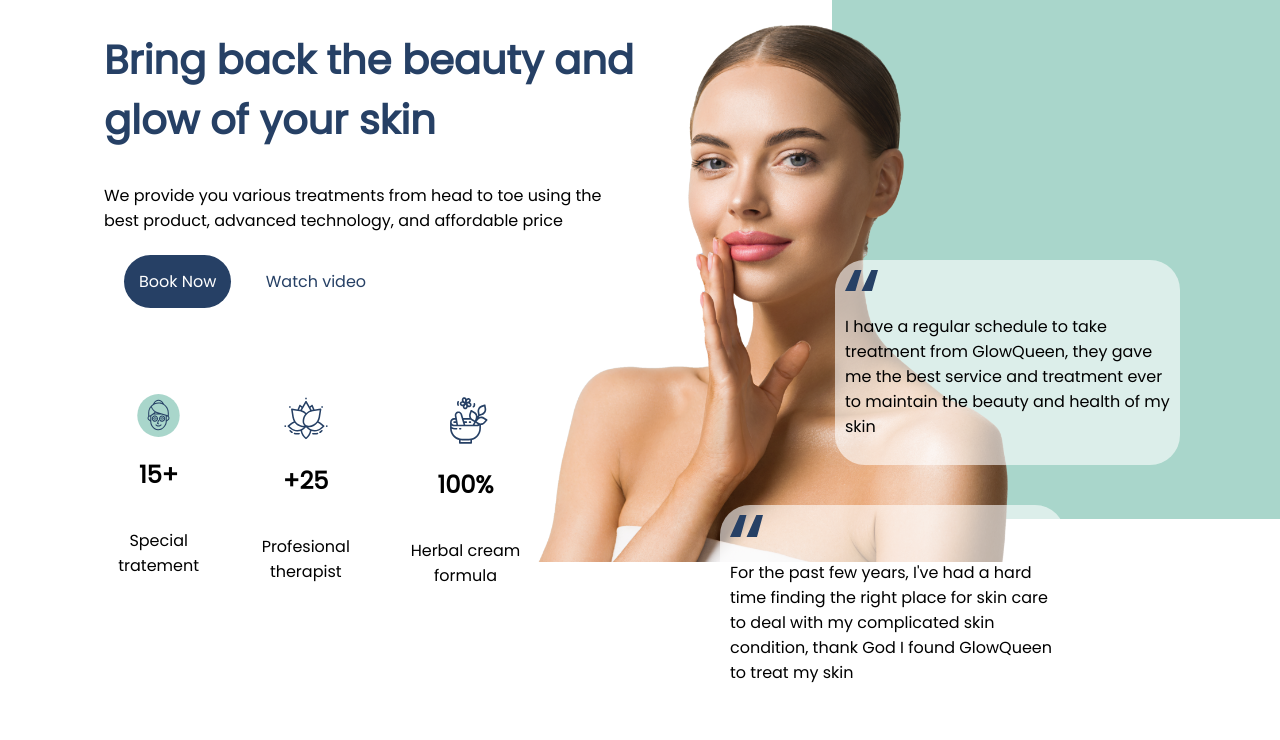
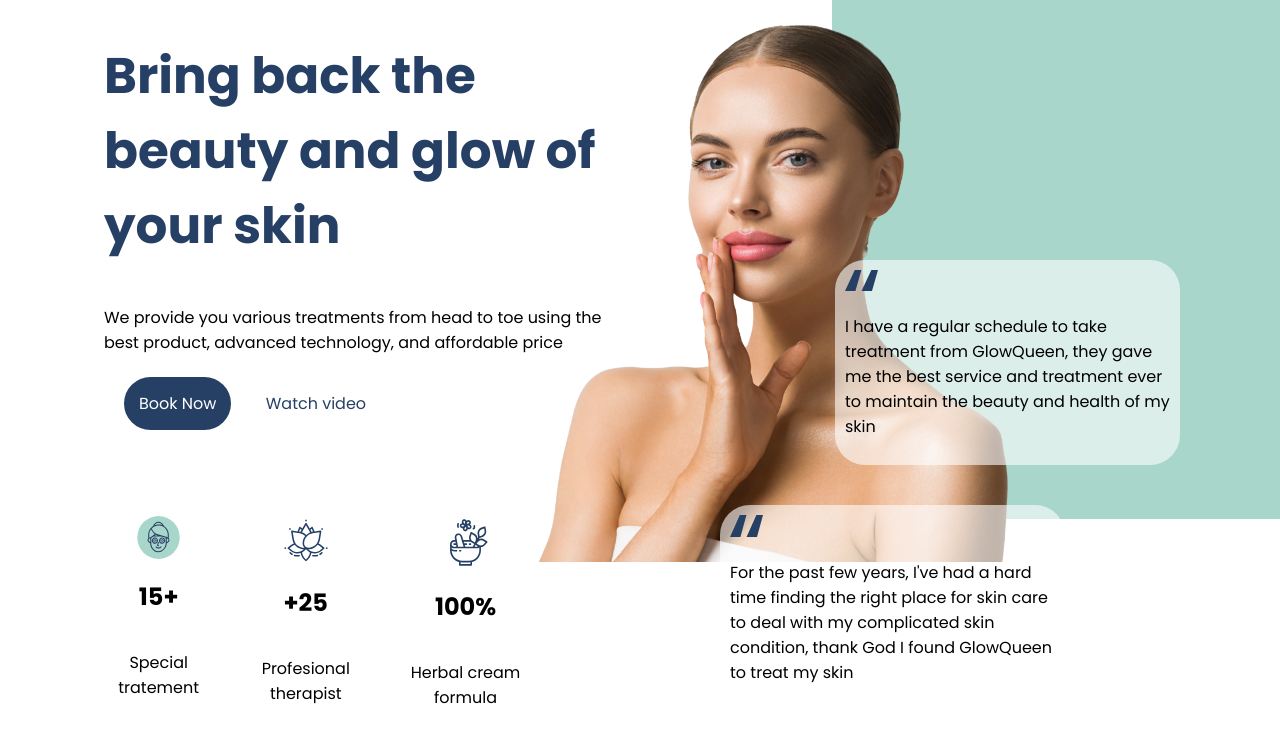
Before and after one commit to MatiasSanchezPrados/MatiasSanchezPrados.github.io, a website built with Parcel: page header6.html in a window 1280 px wide. Shown: the part 60-800 px from the top of the page. Built offline with nearby package versions, Linux system fonts and the light colour scheme.

Commit message:
arreglos

```diff
--- a/css/estilo.css
+++ b/css/estilo.css
@@ -17,6 +17,9 @@ h1{
     font-family: "Bebas Neue" , serif;
     color: #F25F5C;
     font-size: 60px;
+    width: fit-content;
+    margin-left: auto;
+    margin-right: auto;
 }
 
 header>nav>ul{
--- a/css/estilo6.css
+++ b/css/estilo6.css
@@ -87,7 +87,7 @@ span{
 
 h1{
     color : #264065;
-    font-size: 40px;
+    font-size: 50px;
     font-weight: 700;
 }
 
--- a/header6.html
+++ b/header6.html
@@ -7,7 +7,7 @@
     <link rel="stylesheet" href="css/estilo6.css">
     <link rel="preconnect" href="https://fonts.googleapis.com">
 <link rel="preconnect" href="https://fonts.gstatic.com" crossorigin>
-<link href="https://fonts.googleapis.com/css2?family=Montserrat:wght@700&family=Poppins&display=swap" rel="stylesheet">
+<link href="https://fonts.googleapis.com/css2?family=Poppins:wght@700&family=Poppins&display=swap" rel="stylesheet">
 </head>
 <body>
         <header>
```
